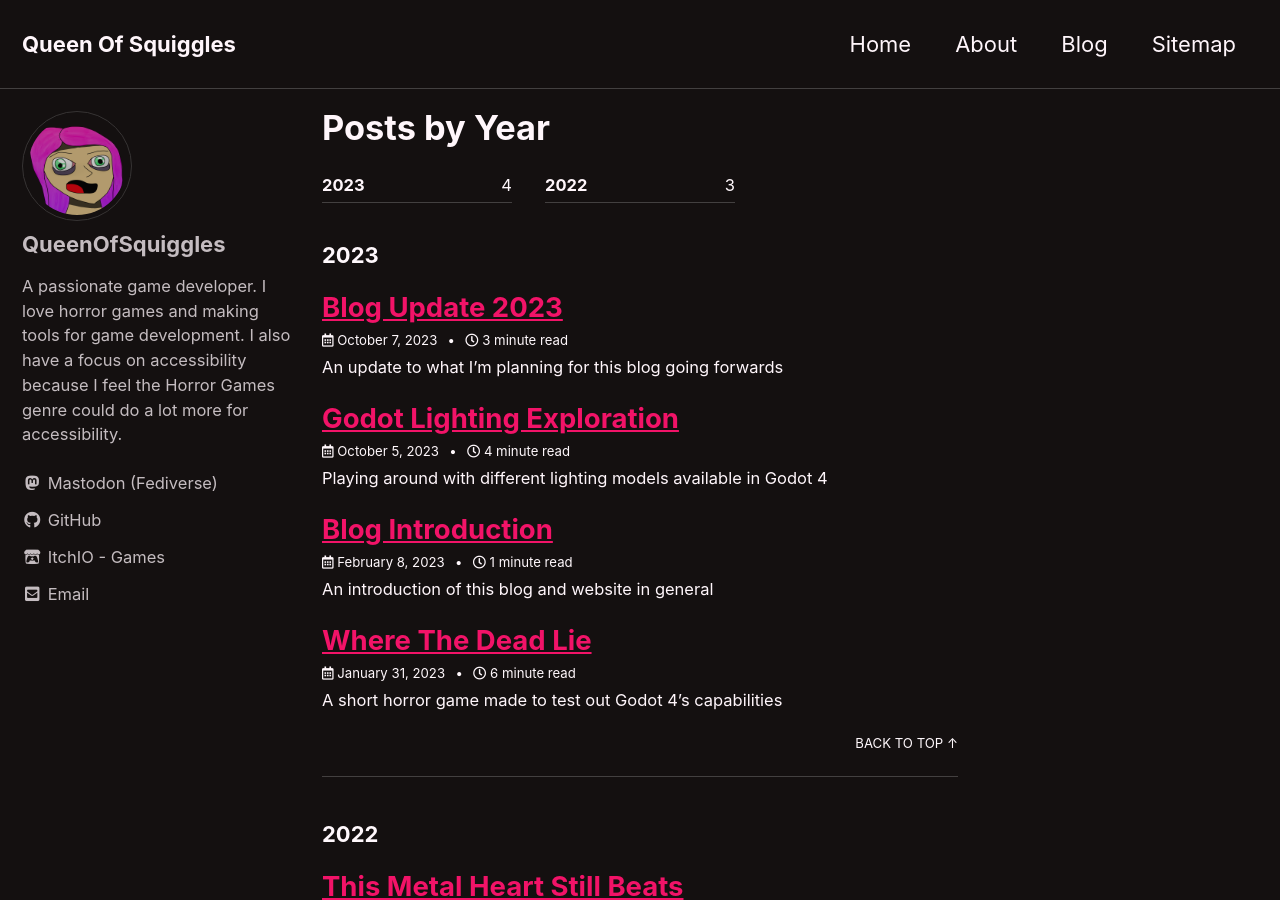
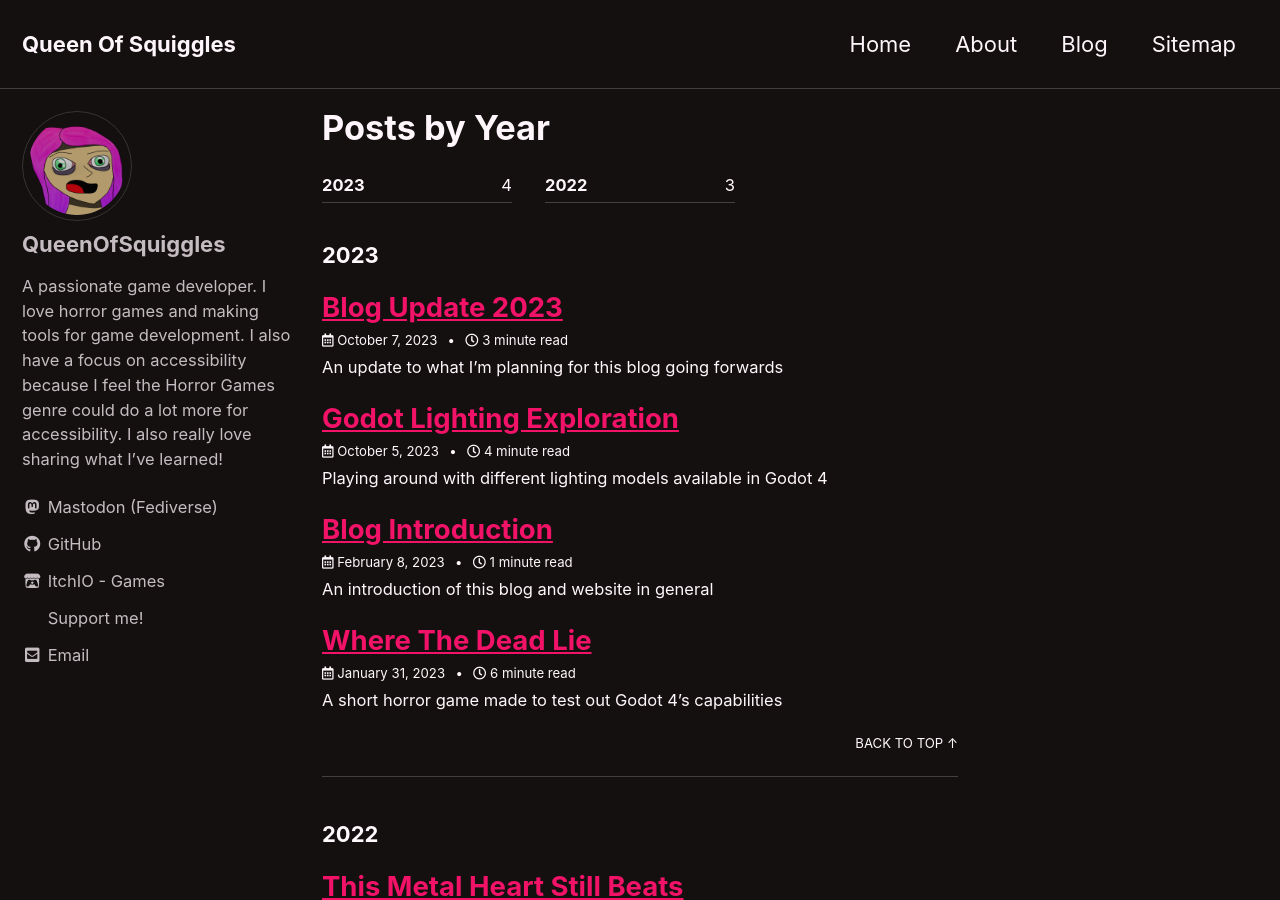
Before and after one commit to QueenOfSquiggles/queenofsquigglesweb, a Jekyll site: the page built from _pages/year-archive.md, in a window 1280 px wide and 900 px high. Built offline with Jekyll 4.4.1, drawn with Linux system fonts in a browser that asks for light colours; cached includes are drawn as plain includes.

Commit message:
Update _config.yml

```diff
--- a/_config.yml
+++ b/_config.yml
@@ -110,7 +110,7 @@
 author:
   name             : "QueenOfSquiggles"
   avatar           : /assets/images/pfp.png
-  bio              : "A passionate game developer. I love horror games and making tools for game development. I also have a focus on accessibility because I feel the Horror Games genre could do a lot more for accessibility."
+  bio              : "A passionate game developer. I love horror games and making tools for game development. I also have a focus on accessibility because I feel the Horror Games genre could do a lot more for accessibility. I also really love sharing what I've learned!"
   # location         : "Somewhere"
   email            : "thequeenofsquiggles@gmail.com"
   links:
@@ -123,6 +123,9 @@
     - label: "ItchIO - Games"
       icon: "fab fa-fw fa-itch-io"
       url: "https://queenofsquiggles.itch.io"
+    - label: "Support me!"
+      icon: "fab fa-fw fa-coins"
+      url: "https://ko-fi.com/queenofsquiggles"
 
 # Site Footer
 footer:
```
